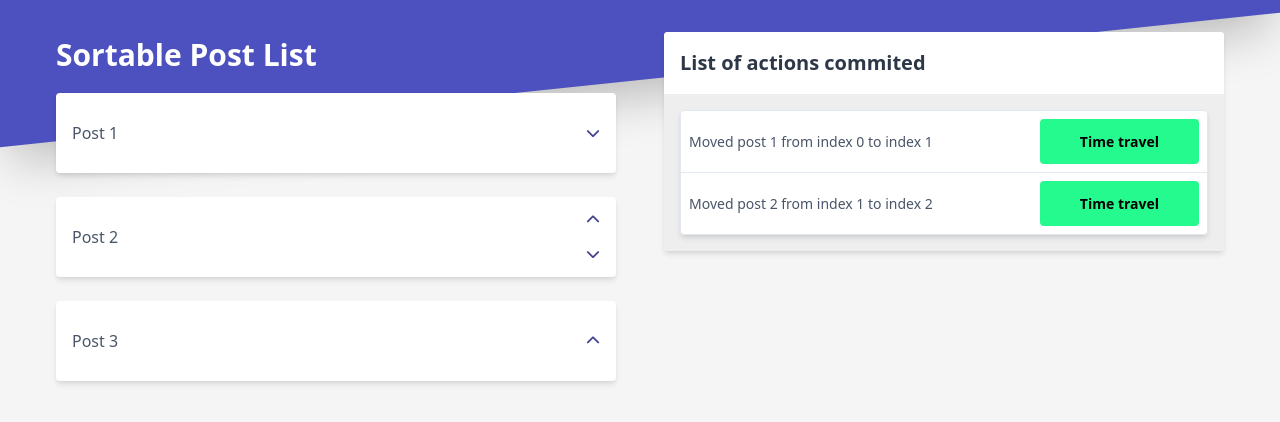
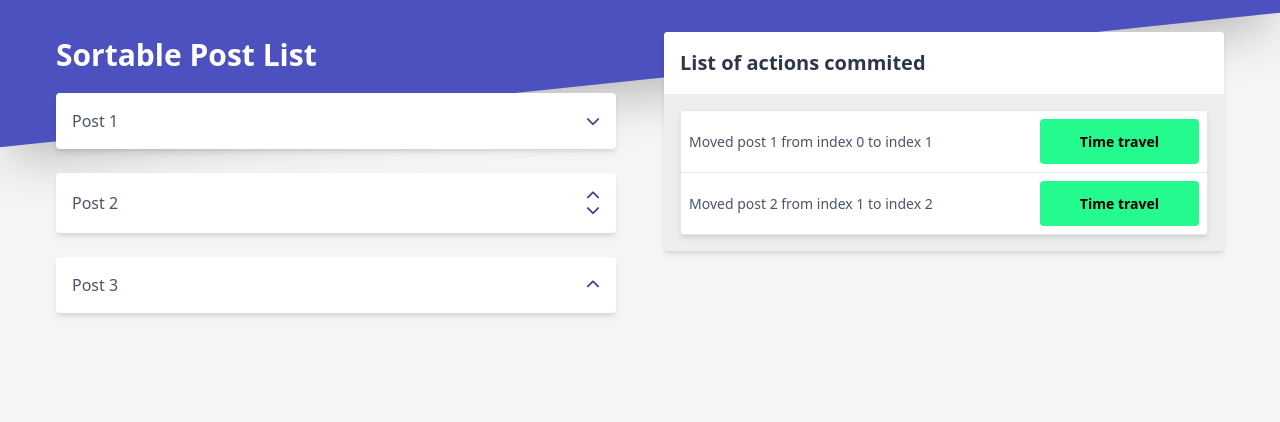
Before and after one commit to jgkiano/temper-frontend-assessment, a Vue app: page / in a window 1280 px wide. Shown: the top 422 px of the page. Built offline with nearby package versions, Linux system fonts and the light colour scheme; no server answers.

Commit message:
minor refactor to remove fixed height

```diff
--- a/src/components/PostItem.vue
+++ b/src/components/PostItem.vue
@@ -1,20 +1,17 @@
 // TODO: find a more effective way of implementing chevron icons
 <template>
   <div
-    class="bg-white rounded shadow-md flex flex-row items-center justify-center h-20 px-4 py-4 mb-6"
+    class="post-item-container bg-white rounded shadow-md flex flex-row justify-center px-4 py-4 mb-6"
   >
-    <div class="text-gray-700 flex-grow">{{ postTitle }}</div>
-    <div
-      class="h-full flex flex-col"
-      :class=" arrows === 'both' ? 'justify-between' : 'justify-center'"
-    >
+    <div class="text-gray-700 flex-grow flex items-center">{{ postTitle }}</div>
+    <div class="flex flex-col" :class=" arrows === 'both' ? 'justify-between' : 'justify-center'">
       <i
-        class="block fas fa-chevron-up text-sm cursor-pointer text-indigo-800"
+        class="block fas fa-chevron-up text-sm cursor-pointer text-indigo-800 hover:text-indigo-600"
         v-if="arrows !== 'down'"
         @click="handleMoveUp"
       />
       <i
-        class="block fas fa-chevron-down text-sm cursor-pointer text-indigo-800"
+        class="block fas fa-chevron-down text-sm cursor-pointer text-indigo-800 hover:text-indigo-600"
         v-if="arrows !== 'up'"
         @click="handleMoveDown"
       />
```
